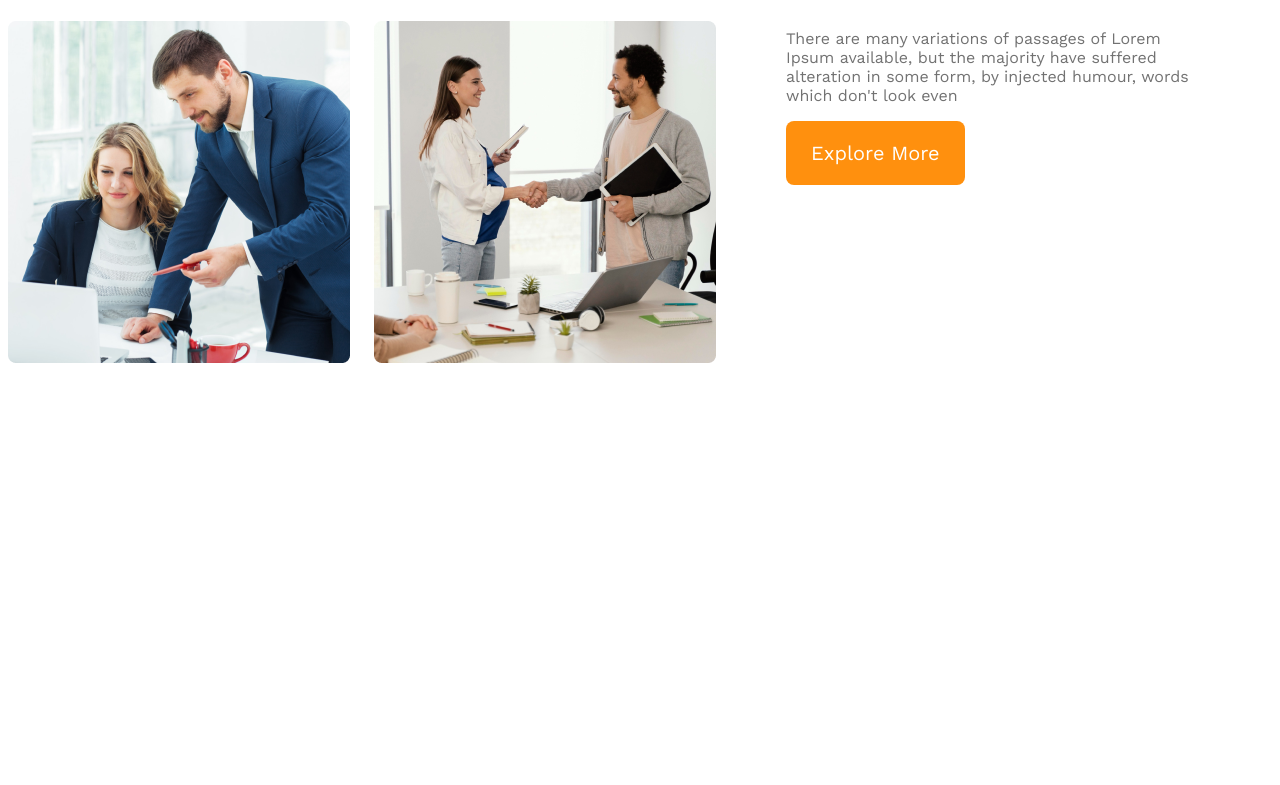
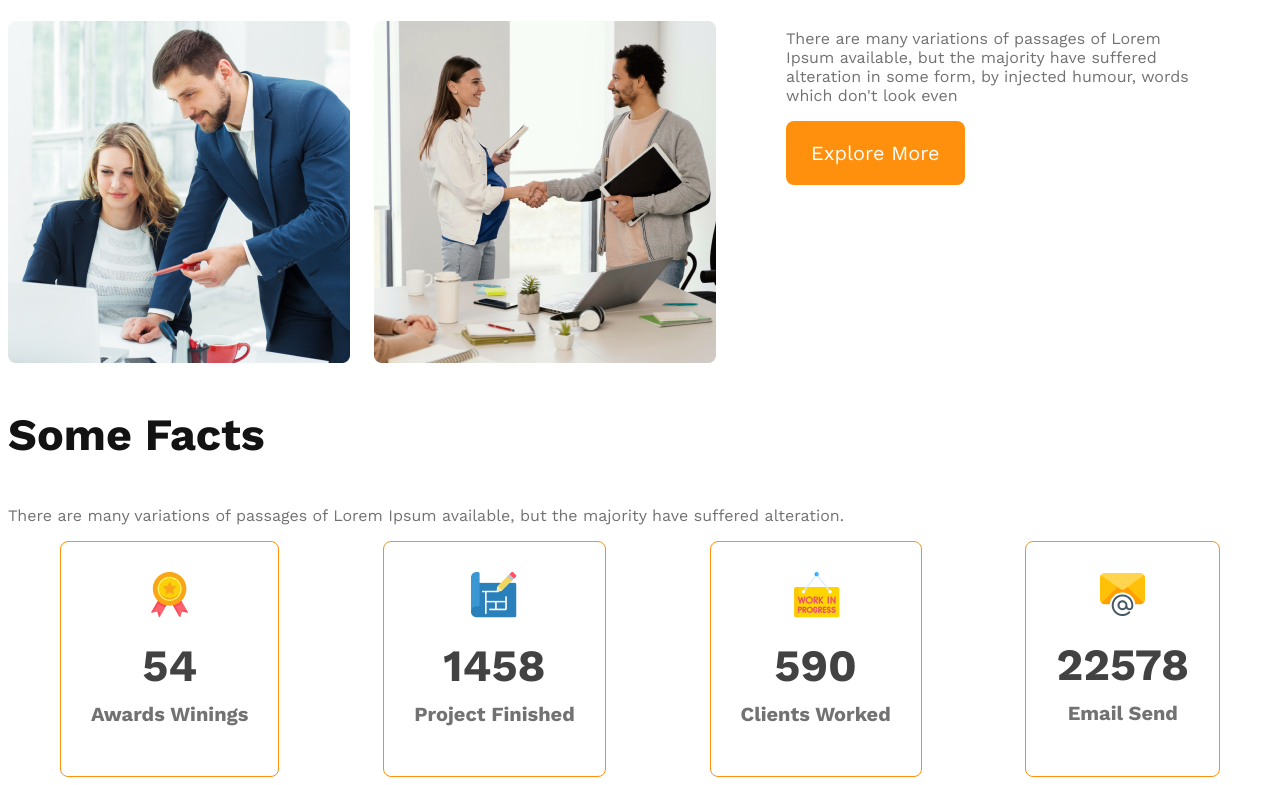
Before and after one commit to alamin-ador1/architect-website, a plain HTML site: page index.html in a window 1280 px wide. Shown: the part 1356-2141 px from the top of the page. Before the commit the page ends 1727 px from the top, so only its background shows below. Drawn offline with nearby package versions, Linux system fonts and the light colour scheme.

Commit message:
add new code

```diff
--- a/index.html
+++ b/index.html
@@ -13,7 +13,7 @@
 <body>
     <header>
 <nav>
-    <h3 class="nav-title">G3 Architects</h3>
+    <h3 class="section-title">G3 Architects</h3>
     <ul>
         <li><a href="">Home</a></li>
         <li><a href="">About</a></li>
@@ -48,6 +48,37 @@
 
         </div>
        </section>
+
+       <section class="features">
+
+       </section>
+       <section class="facts">
+        <h3 class="section-title">Some Facts</h3>
+        <p class="text-light-gray"> There are many variations of passages of Lorem Ipsum available, but the majority have suffered alteration.</p>
+        <div class="facts-card-container">
+
+            <div class="card">
+                <img src="./images/icons/ribon.png" alt="">
+                <h2 class="card-stats">54</h2>
+                <p class="card-title text-light-gray">Awards Winings</p>
+            </div>
+            <div class="card">
+                <img src="./images/icons/projects.png" alt="">
+                <h2 class="card-stats">1458</h2>
+                <p class="card-title text-light-gray">Project Finished</p>
+            </div>
+            <div class="card">
+                <img src="./images/icons/customers.png" alt="">
+                <h2 class="card-stats">590</h2>
+                <p class="card-title text-light-gray">Clients Worked </p>
+            </div>
+            <div class="card">
+                <img src="./images/icons/email.png" alt="">
+                <h2 class="card-stats">22578</h2>
+                <p class="card-title text-light-gray"> Email Send</p>
+            </div>
+        </div>
+       </section>
     </main>
     <footer>
 
--- a/styles.css
+++ b/styles.css
@@ -18,6 +18,12 @@ font-family: 'Work Sans', sans-serif;
     cursor: pointer;
     border: 0;
 }
+.section-title{
+    font-size: 2.8rem;
+    font-weight: 700;
+    color: #131313;
+
+}
 /* header styles */
 header{
     background: rgba(255, 144, 14, 0.10);
@@ -28,12 +34,7 @@ nav{
     align-items: center;
     justify-content: space-between;
 }
-.nav-title{
-    font-size: 2.8rem;
-    font-weight: 700;
-    color: #131313;
 
-}
 nav > ul {
     display: flex;
 }
@@ -86,15 +87,37 @@ main{
     font-size: 2.8rem;
 }
 .teams-title .quick-list{
-color: #727272 ;
-font-weight: 500px;
+   color: #727272 ;
+   font-weight: 500px;
 }
 .teams-title .text-features{
     color:#FF900E ;
     font-weight: 700;
 }
+/* fact section */
+.facts-card-container{
+    display: flex;
+    justify-content: space-around;
+}
+.facts-card-container .card{
+    border-radius: 8px;
+    border: 1px solid #FF900E;
+    text-align: center;
+    font-size: 2.8rem;
+    padding: 30px;
 
-
+}
+.facts-card-container .card-title{
+    font-weight: 600;
+    font-size: 1.25rem;
+    margin-top: 5px;
+}
+.facts-card-container .card-stats{
+    font-size: 2.8rem;
+    color: #424242;
+    margin-top: 10px;
+    margin-bottom: 10px;
+}
 
 
 
```
